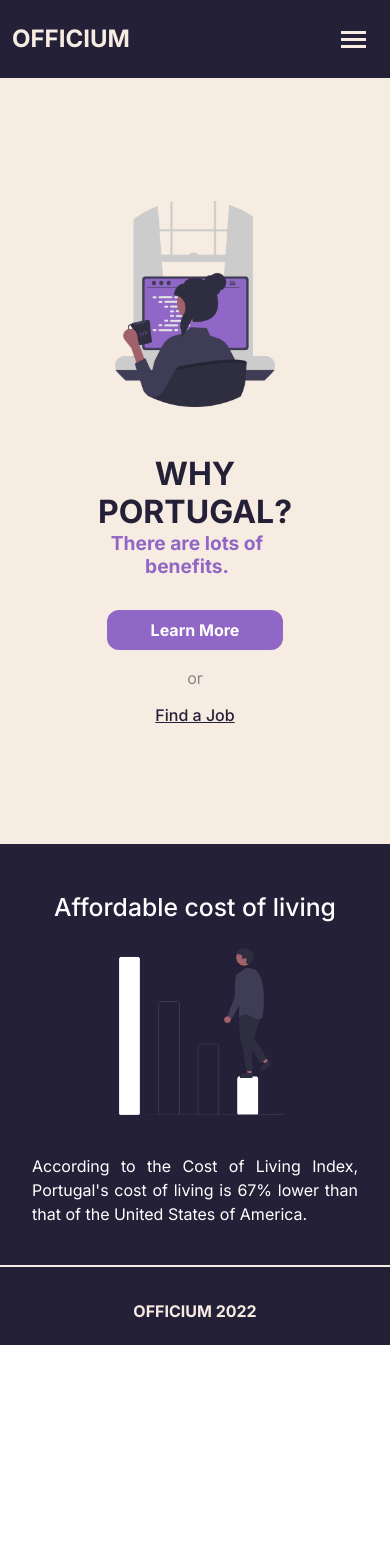
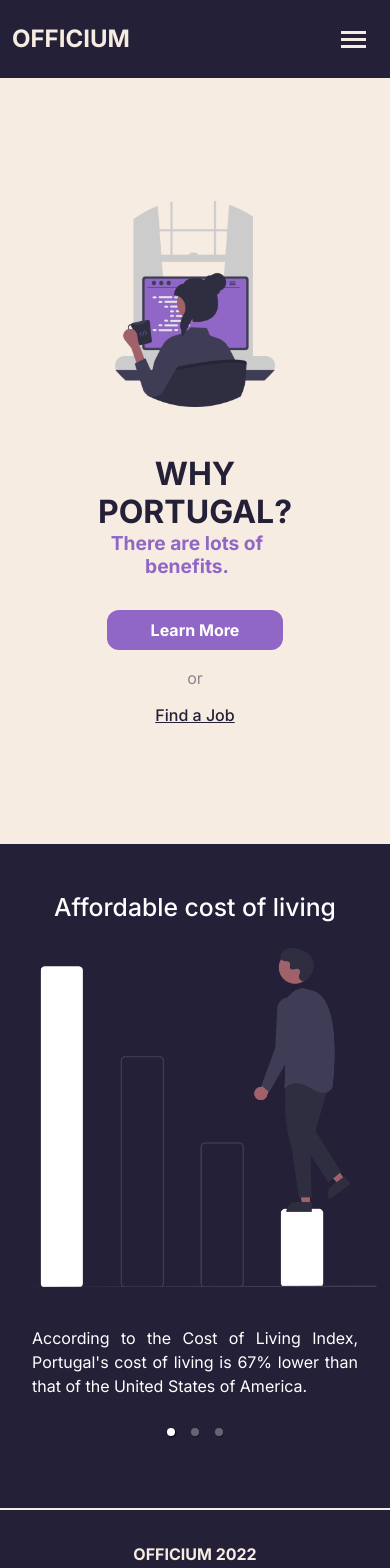
Before and after one commit to gitHubTiagoMarques/officium, a React (Create React App) app: page / in a window 390 px wide. Shown: the top 1568 px of the page. Before the commit the page ends 1345 px from the top, so only its background shows below. Built offline with nearby package versions, Linux system fonts and the light colour scheme.

Commit message:
carrossel

```diff
--- a/package.json
+++ b/package.json
@@ -12,6 +12,7 @@
     "react": "^18.2.0",
     "react-bootstrap": "^2.7.0",
     "react-dom": "^18.2.0",
+    "react-responsive-carousel": "^3.2.23",
     "react-scripts": "^5.0.1",
     "web-vitals": "^2.1.4"
   },
--- a/src/App.css
+++ b/src/App.css
@@ -201,13 +201,26 @@ nav{
 }
 .subcarro{
   color: white;
-  margin: 10vw 2em 10vw 2em;
+  margin: 10vw 2em 14vw 2em;
   text-align: justify;
 }
-.carro img{
+.imgmobile{
   width: 12em;
 }
-/* media querrys */
+.carro{
+  color: white;
+}
+
+.thumb{
+  display: none !important;
+}
+.carousel-status{
+  display: none !important;
+}
+.control-arrow{
+  display: none !important;
+}
+/*||||||||||||||||||||||||||||||||||||||||||||||||||| media querrys |||||||||||||||||||||||||||||||||||||||||||||*/
 @media (min-width: 576px){
 .hero{
   flex-direction: row;
@@ -257,8 +270,8 @@ nav{
 .hero h2{
   margin-left: -1.8em;
 }
-.carro img{
-  display: none;
+.imgmobile{
+  display: none !important;
 }
 .carroimg{
   align-self: center;
--- a/src/App.js
+++ b/src/App.js
@@ -2,7 +2,7 @@ import './App.css';
 import Navbar from './components/navbar.js'
 import {Footer} from './components/footer.js'
 import {Hero} from './components/hero.js'
-import { Carro } from './components/carro';
+import { Carro } from './components/carro.js';
 
 function App() {
   return (
--- a/src/components/carro.js
+++ b/src/components/carro.js
@@ -1,13 +1,43 @@
 import um from "../assets/carro1.png"
-export function Carro (){
-    return(
-        <section className={"carro"}>
+import React, { Component } from 'react';
+import ReactDOM from 'react-dom';
+import "react-responsive-carousel/lib/styles/carousel.min.css"; // requires a loader
+import { Carousel } from 'react-responsive-carousel';
+
+class Carro extends Component {
+
+    render(){
+        return(
+
+        <Carousel className={"text-white showArrows={true} onChange={onChange} onClickItem={onClickItem}"}>
+            <div className={"carro"}>
             <div className={"col-sm-7 carroinfo"}>
             <h2 className={'titlecarro'}>Affordable cost of living</h2>
-            <img src={um}/>
+            <img className={"imgmobile"} src={um}/>
             <p className={"subcarro"}>According to the Cost of Living Index, Portugal's cost of living is 67% lower than that of the United States of America.</p>
             </div>
             <img className="carroimg d-none" src={um}/>
-        </section>
+            </div>
+        <div className={"carro"}>
+            <div className={"col-sm-7 carroinfo"}>
+            <h2 className={'titlecarro'}>Affordable cost of living</h2>
+            <img className={"imgmobile"} src={um}/>
+            <p className={"subcarro"}>According to the Cost of Living Index, Portugal's cost of living is 67% lower than that of the United States of America.</p>
+            </div>
+            <img className="carroimg d-none" src={um}/>
+        </div>
+        <div className={"carro"}>
+            <div className={"col-sm-7 carroinfo"}>
+            <h2 className={'titlecarro'}>Affordable cost of living</h2>
+            <img className={"imgmobile"} src={um}/>
+            <p className={"subcarro"}>According to the Cost of Living Index, Portugal's cost of living is 67% lower than that of the United States of America.</p>
+            </div>
+            <img className="carroimg d-none" src={um}/>
+            </div>
+        </Carousel>
+
         )
+    }
 }
+
+export {Carro}
```
Also changed, not shown: 1 other file (tests, documents, lock files or other folders).
